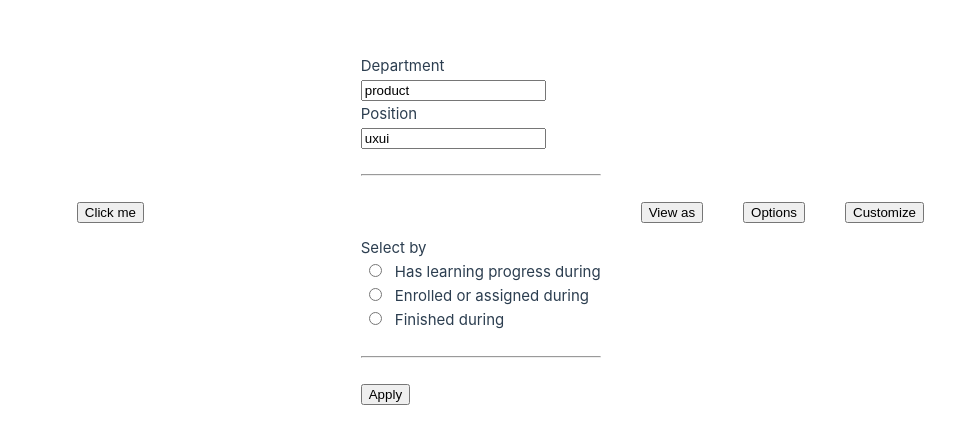
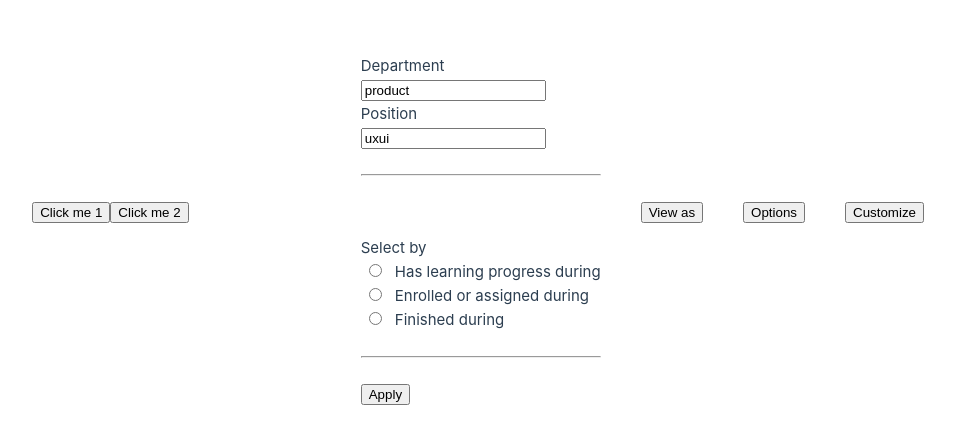
Before and after one commit to sthira-conicle/conicle, a Vue app: page / in a window 1280 px wide. Shown: the part 110-554 px from the top of the page, without its empty margins (228-1183 px from the left). Built offline with nearby package versions, Linux system fonts and the light colour scheme.

Commit message:
13aug525

```diff
--- a/src/views/HomeView.vue
+++ b/src/views/HomeView.vue
@@ -15,6 +15,13 @@ function push_batch_event(data, category, prefix) {
       ...(category ? { event_category: category } : {})
     });
   }
+}
+function trigger_click(event) {
+  const tag = event.currentTarget.getAttribute('data-id');
+window.dataLayer.push({
+  event: tag,
+  event_value: tag ? tag : null
+});
 }
 
 function trigger_form_submit() {
@@ -80,7 +87,8 @@ push_batch_event({
 <template>
   <div class="home-body">
     <div class="button-container">
-      <button tag="click_me_test">Click me</button>
+      <button tag="click_me_1" @click="trigger_click($event)">Click me 1</button>
+      <button tag="click_me_2" @click="trigger_click($event)">Click me 2</button>
     </div>
     <form id="tracking_filter" @submit="trigger_form_submit">
       <h2>Learner</h2>
```
